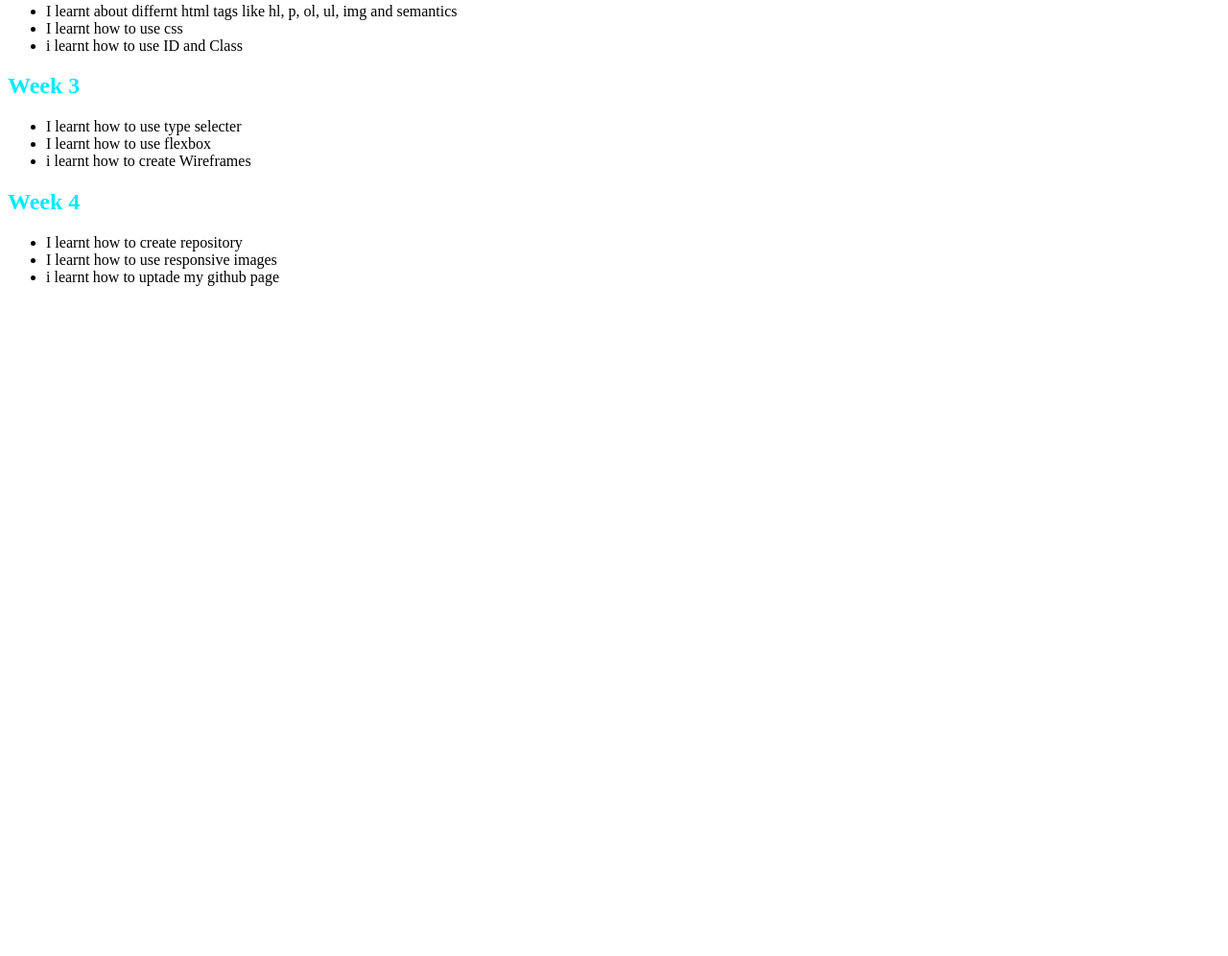
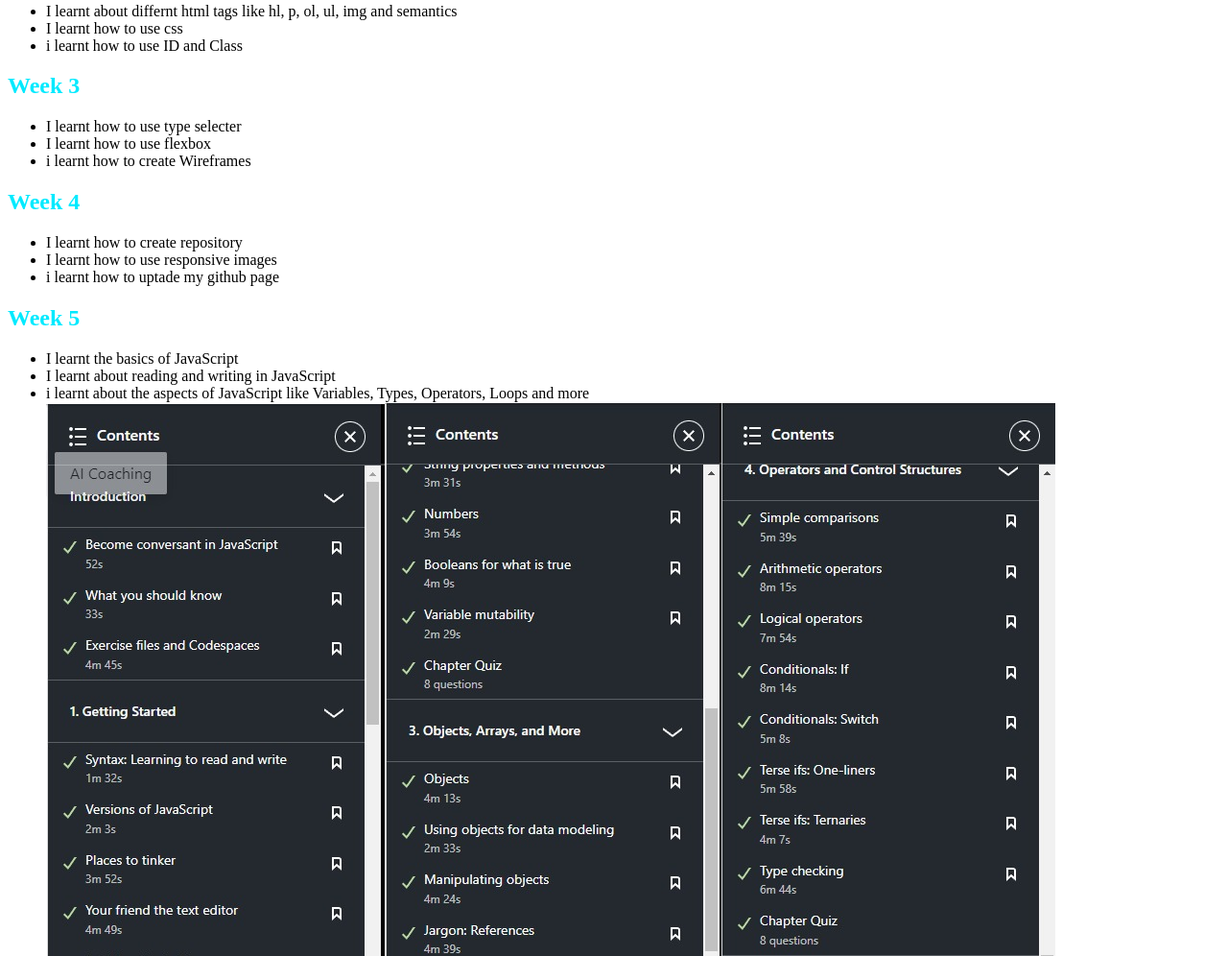
Before and after one commit to Lebronfan42/DevBlock, a plain HTML site: page index.html in a window 1280 px wide. Shown: the part 644-1640 px from the top of the page at 96% size. Before the commit the page ends 958 px from the top, so only its background shows below. Drawn offline with Linux system fonts and the light colour scheme.

Commit message:
Week5 Update

```diff
--- a/index.html
+++ b/index.html
@@ -89,6 +89,16 @@
             </ul>
         </section>
 
+        <section>
+            <h1>Week 5</h1>
+            <ul>
+                <li>I learnt the basics of JavaScript</li>
+                <li>I learnt about reading and writing in JavaScript</li>
+                <li>i learnt about the aspects of JavaScript like Variables, Types, Operators, Loops and more</li>
+                <img src="1.jpeg"/><img src="2.jpeg"/><img src="3.jpeg"/>
+            </ul>
+        </section>
+
 
     </body>
 </html>
```
Also changed, not shown: 1.jpeg (added), 2.jpeg (added), 3.jpeg (added).
